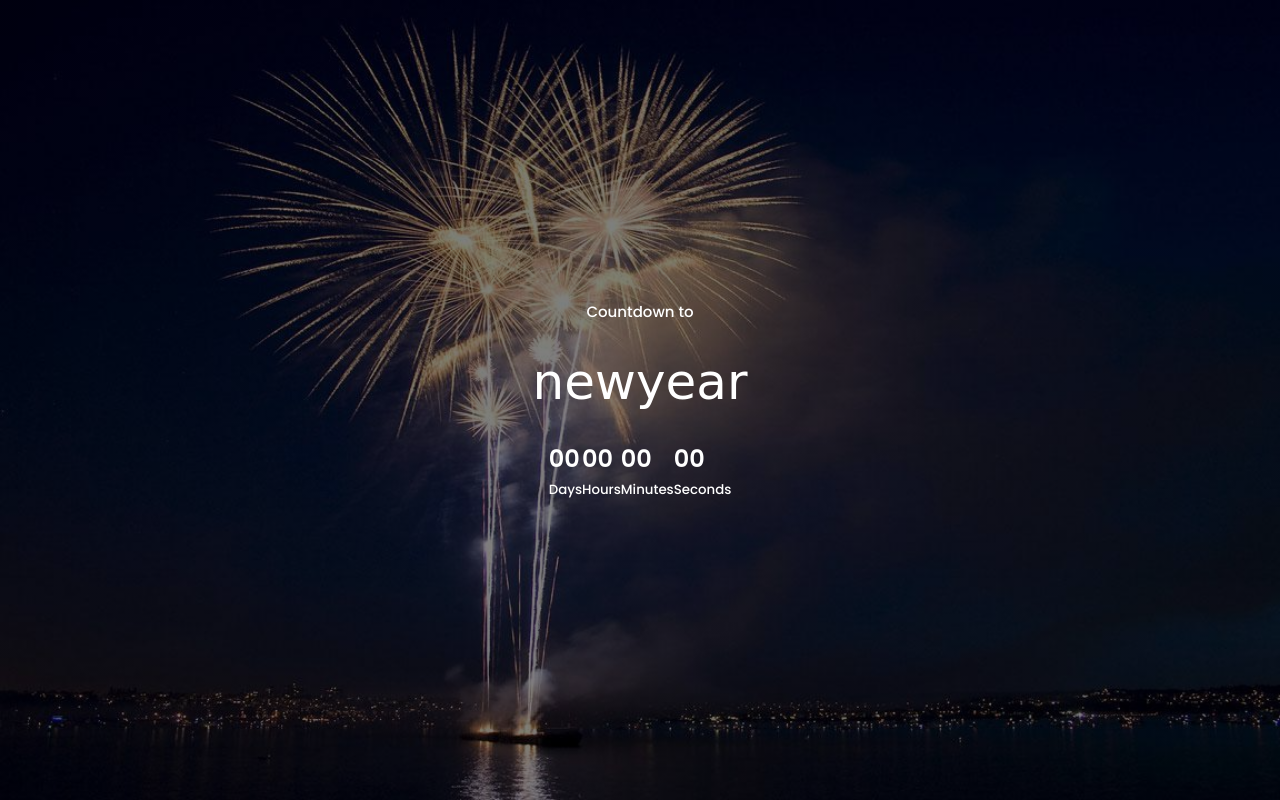
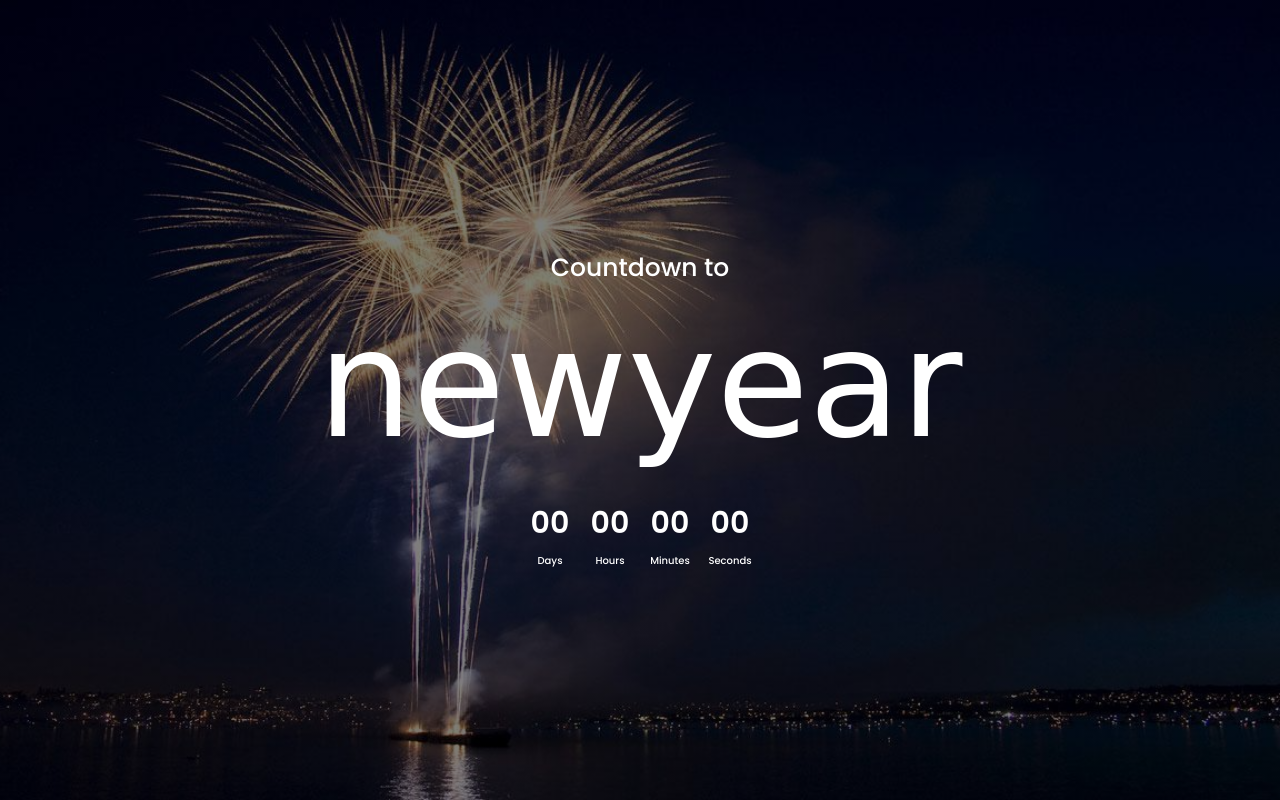
Before and after one commit to Gayathiri-Jeyananthan/Countdown-Timer, a plain HTML site: page index.html in a window 1280 px wide. Drawn offline with Linux system fonts and the light colour scheme; a web font is replaced by a local one.

Commit message:
Second commit 24th January

```diff
--- a/style.css
+++ b/style.css
@@ -17,6 +17,7 @@ body {
     url(image/bg1.jpg);
   color: #fff;
   background-size: cover; /*Image will perfectly fit with browser*/
+  background-position: center;
 }
 
 .counter {
@@ -24,6 +25,7 @@ body {
   justify-content: center;
   align-items: center;
   margin-top: 30px;
+  gap: 10px;
 }
 p {
   font-size: 15px;
@@ -33,5 +35,48 @@ p {
   font-family: "Inspiration", cursive;
   font-size: 50px;
   font-weight: 400;
-  margin-top: 30px;
+  margin-top: 10px;
 }
+
+.box{
+    width:50px;
+    height:50px;
+    text-align: center;
+}
+
+.box h2{
+    font-size: 20px;
+}
+
+.box small{
+    font-size: 10px;
+}
+
+@media (min-width:576px){
+.newyear{
+    font-size: 100px;
+}
+p {
+    font-size: 18px;
+  }
+
+.box h2{
+    font-size: 25px;
+}
+}
+
+@media (min-width:768px){
+    .newyear{
+        font-size: 150px;
+    }
+
+    p {
+        font-size: 25px;
+      }
+
+    .box h2{
+        font-size: 30px;
+    }
+
+
+}
```
